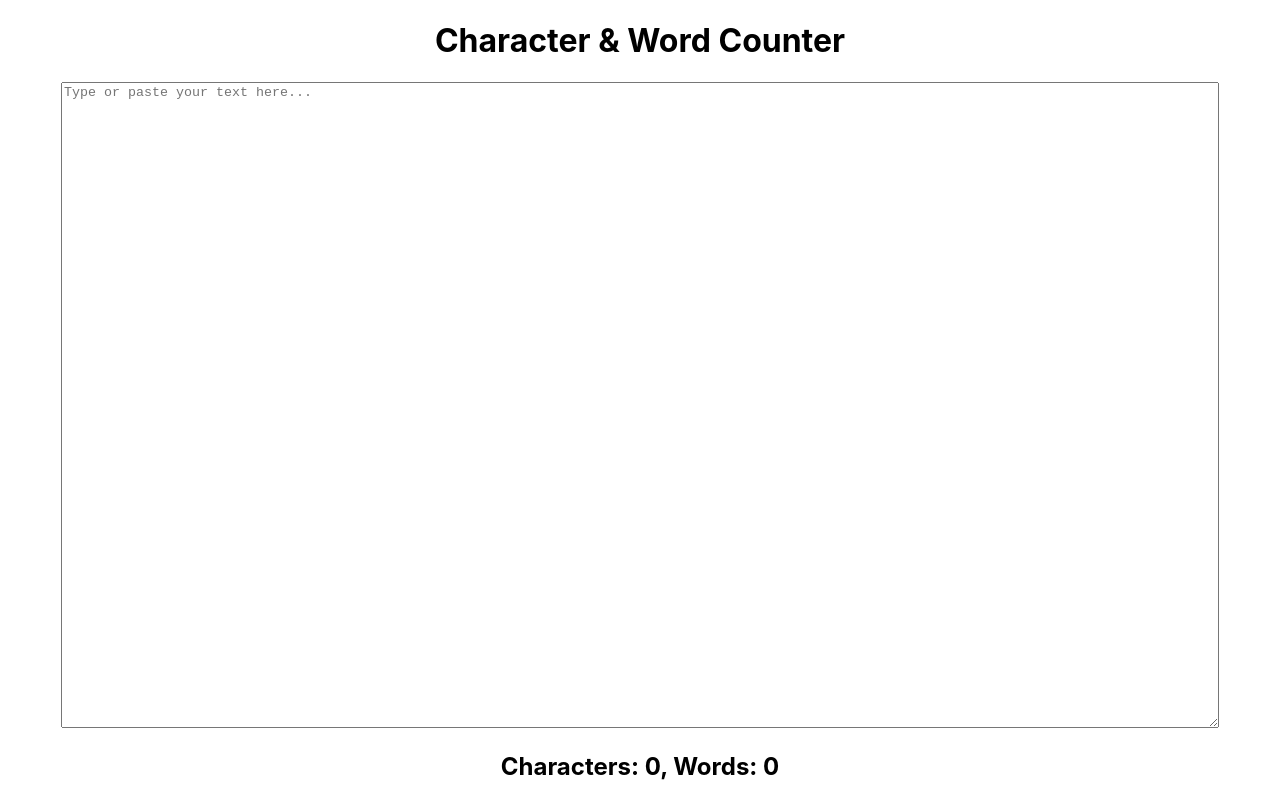
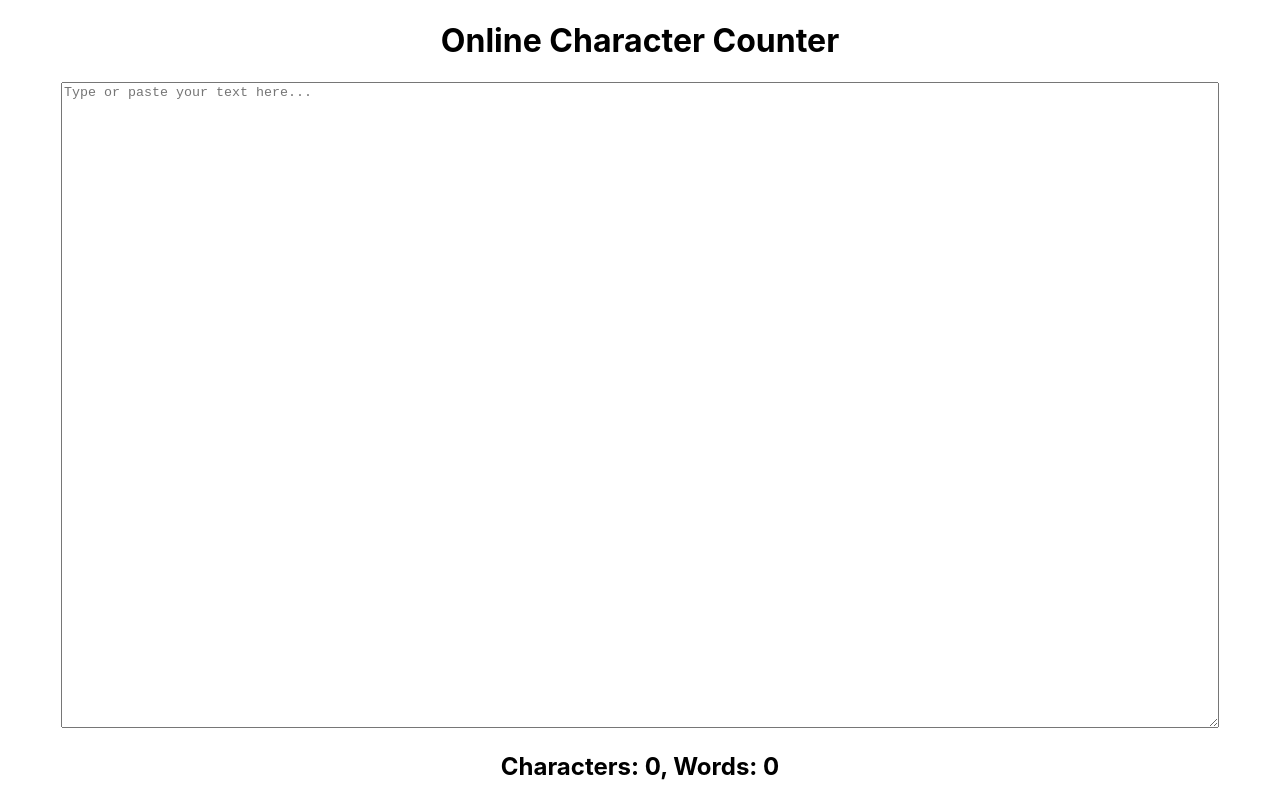
Before and after one commit to avi-watwani/character-counter, a React (Create React App) app: page / in a window 1280 px wide. Built offline with nearby package versions, Linux system fonts and the light colour scheme; the HTML template or start-up script is replaced by a standard one.

Commit message:
Update title to clarify application purpose

```diff
--- a/src/App.js
+++ b/src/App.js
@@ -9,7 +9,7 @@ function App() {
 
   return (
     <div className="App">
-      <h1>Character & Word Counter</h1>
+      <h1>Online Character Counter</h1>
 
       <textarea
         value={text}
```
